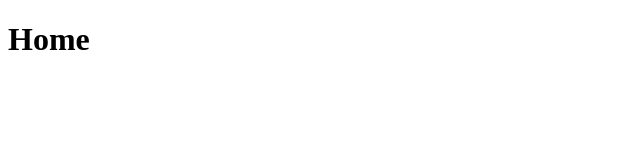
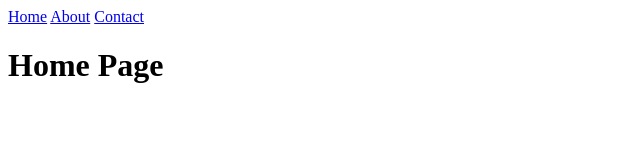
Before and after one commit to PolybiusKai/basic-server, a website: page index.html in a window 1280 px wide. Shown: the whole page, without its empty margins (0-640 px from the left). Drawn offline with Linux system fonts and the light colour scheme.

Commit message:
added navigation and hyperLinks

```diff
--- a/index.html
+++ b/index.html
@@ -6,8 +6,11 @@
     <title>Home Page - NodeJS Server Practice</title>
   </head>
   <body>
-    <h1>Home</h1>
-    <!-- <h1>About</h1>
-    <h1>Contact</h1> -->
+    <nav>
+      <a href="/">Home</a>
+      <a href="/about">About</a>
+      <a href="/contact">Contact</a>
+    </nav>
+    <h1>Home Page</h1>
   </body>
 </html>
```
Also changed, not shown: 404.html (+1 -3 lines), about.html (+6 -3 lines), contact.html (+6 -3 lines).
